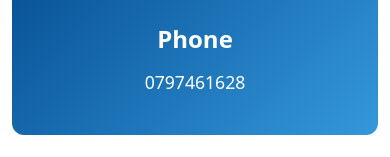
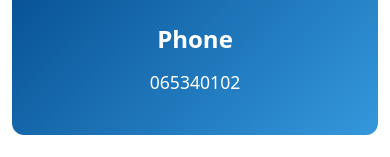
Before and after one commit to farisaljohari/uni-website, a React (Create React App) app: page /contact in a window 390 px wide. Shown: the part 468-625 px from the top of the page. Built offline with nearby package versions, Linux system fonts and the light colour scheme.

Commit message:
fix phone number

```diff
--- a/src/pages/Contact.jsx
+++ b/src/pages/Contact.jsx
@@ -66,7 +66,7 @@ const Contact = () => {
                 </div>
                 <h4 className="contact-info-title">Phone</h4>
                 <p className="contact-info-text">
-                  <a href="tel:0797461628">0797461628</a>
+                  <a href="tel:065340102">065340102</a>
                 </p>
               </div>
             </div>
```
